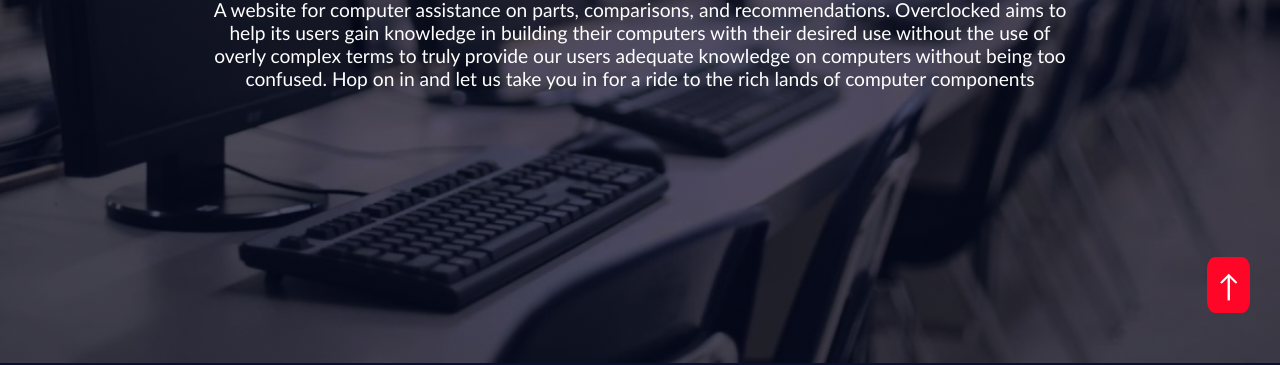
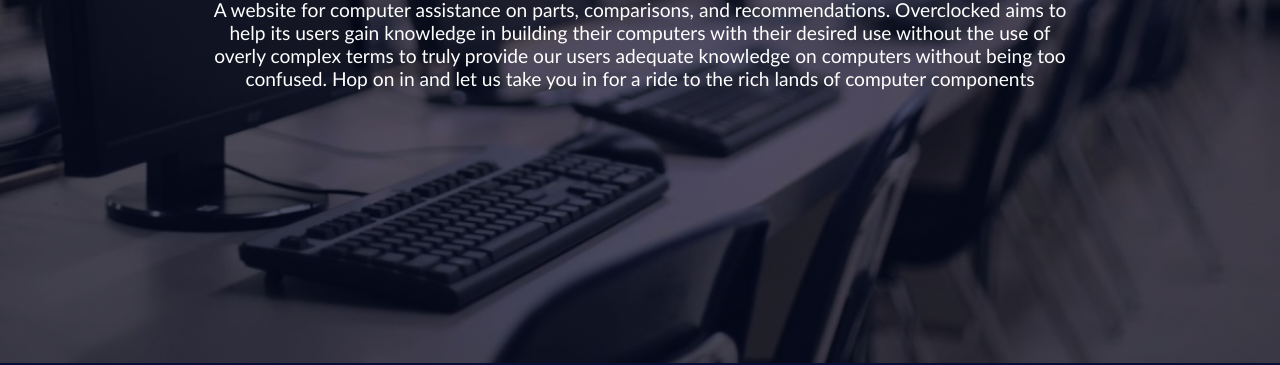
Before and after one commit to Thirdii/overclocked, a plain HTML site: page index.html in a window 1280 px wide. Shown: the part 437-802 px from the top of the page. Drawn offline with Linux system fonts and the light colour scheme.

Commit message:
Add files via upload

```diff
--- a/gaming.css
+++ b/gaming.css
@@ -12,25 +12,6 @@ body{
    color: #fff;
 
 }
-
-.up {
-    background-color: #fd0627;
-    color: white;
-    padding: 10px;
-    border: none;
-    border-radius: 20%;
-    cursor: pointer;
-    position: fixed;
-    bottom: 50px;
-    right: 30px;
-    z-index: 1000;
-    font-size: 30px;
-    transition: transform 0.2s ease;
-  }
-
-  .up:hover {
-    transform: scale(1.1); /* Increase size on hover */
-  }
 
 #header{
     width: 100%;
--- a/index.html
+++ b/index.html
@@ -13,9 +13,6 @@
   <script src="https://kit.fontawesome.com/4d8f21aa0b.js" crossorigin="anonymous"></script>
 </head>
 <body>
-
-    <button class="up"
-    onclick="scrollToTop()">&#8593</button>
 
   <div id="header">
     <div class="container">
--- a/script.js
+++ b/script.js
@@ -56,10 +56,3 @@ const scriptURL = 'https://script.google.com/macros/s/AKfycbw3yAINb1i5SsPYm25YeN
 
 
 //graphics card
-
-function scrollToTop() {
-    window.scrollTo({
-      top: 0,
-      behavior: 'smooth'
-    });
-  }
--- a/services.css
+++ b/services.css
@@ -12,26 +12,6 @@ body{
    color: #fff;
 
 }
-
-.up {
-  background-color: #fd0627;
-  color: white;
-  padding: 10px;
-  border: none;
-  border-radius: 20%;
-  cursor: pointer;
-  position: fixed;
-  bottom: 50px;
-  right: 30px;
-  z-index: 1000;
-  font-size: 30px;
-  transition: transform 0.2s ease;
-}
-
-.up:hover {
-  transform: scale(1.1); /* Increase size on hover */
-}
-
 
 #header{
     width: 100%;
--- a/style.css
+++ b/style.css
@@ -13,25 +13,6 @@ body{
 
 }
 
-.up {
-    background-color: #fd0627;
-    color: white;
-    padding: 10px;
-    border: none;
-    border-radius: 20%;
-    cursor: pointer;
-    position: fixed;
-    bottom: 50px;
-    right: 30px;
-    z-index: 1000;
-    font-size: 30px;
-    transition: transform 0.2s ease;
-  }
-
-  .up:hover {
-    transform: scale(1.1); /* Increase size on hover */
-  }
-
 
 #header{
     width: 100%;
@@ -41,6 +22,7 @@ body{
     background-position: center;
     position: relative;
 }
+
 .container{
     padding: 10px 10%;
     background-image: linear-gradient(rgba(0, 15, 77, 0.796),rgba(4,9,30,0.7));
```
Also changed, not shown: gaming.html (+0 -5 lines), services.html (+0 -3 lines), contact.html (line endings or trailing spaces).
